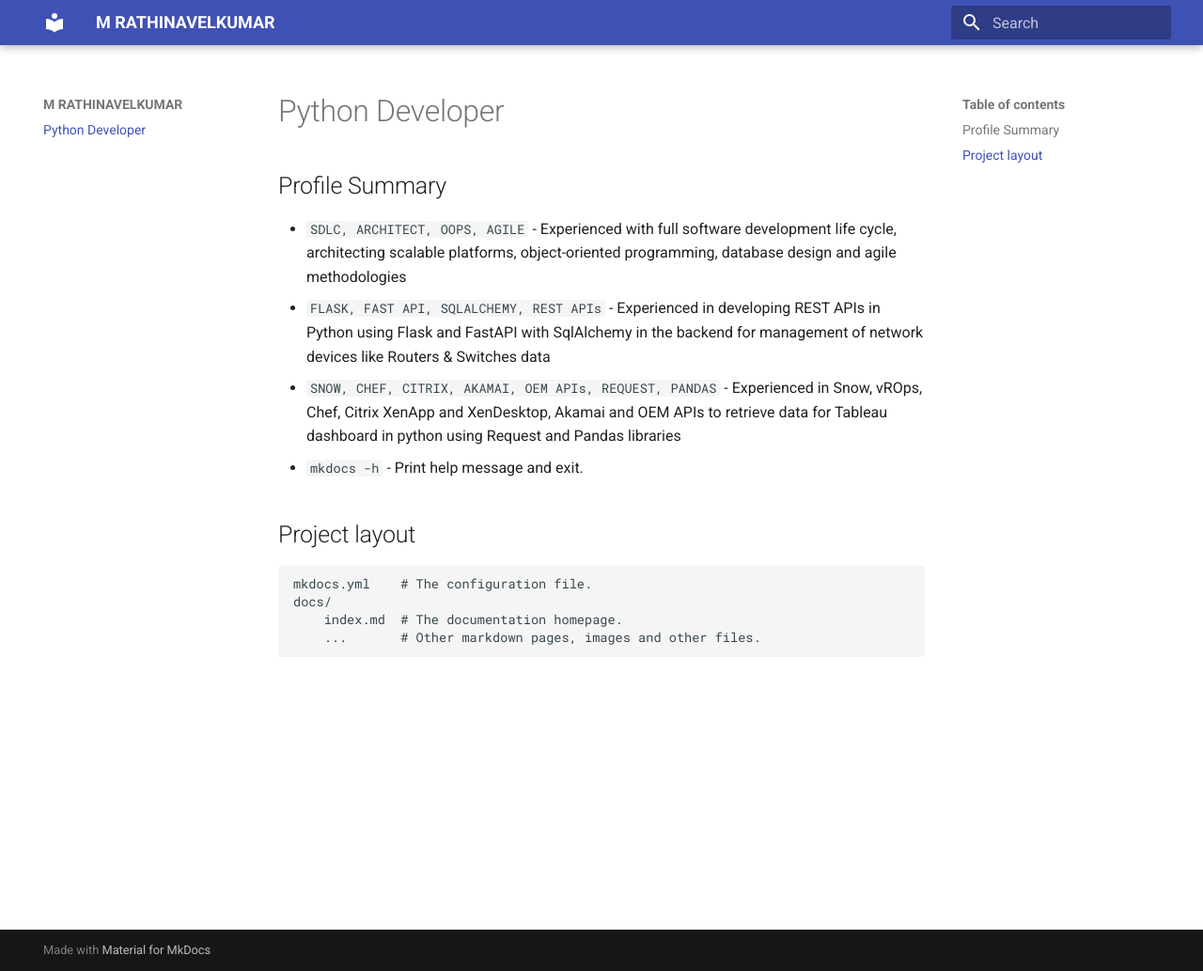
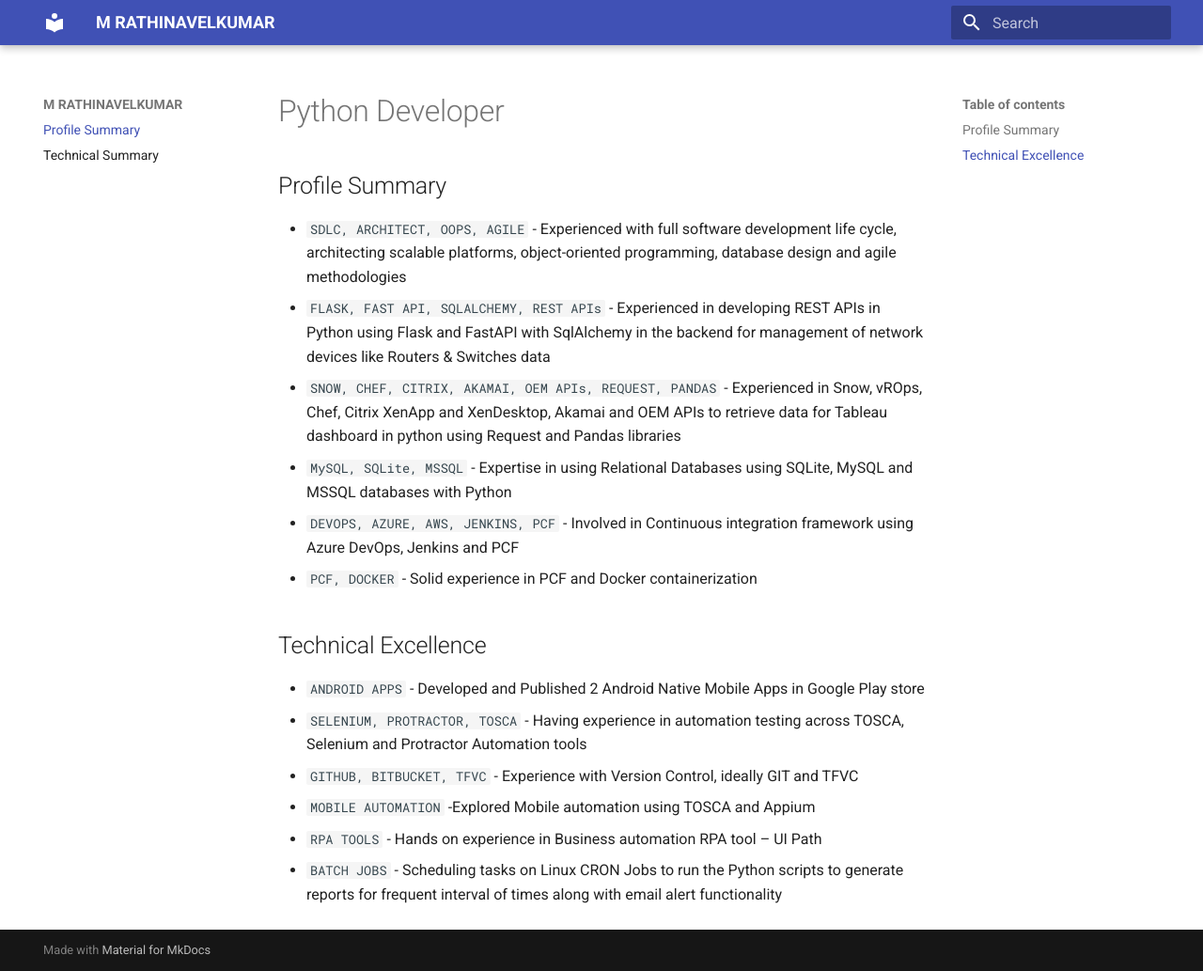
Before and after one commit to Rathinavelkumar/Resume, an MkDocs documentation site: the page built from docs/index.md, in a window 1280 px wide and 1033 px high. Shown: the whole window at 94% size. Built offline with MkDocs 1.6.1 and Material for MkDocs 9.7.7, drawn with Linux system fonts in a browser that asks for light colours.

Commit message:
technical excellence

```diff
--- a/docs/index.md
+++ b/docs/index.md
@@ -5,11 +5,15 @@
 * `SDLC, ARCHITECT, OOPS, AGILE` - Experienced with full software development life cycle, architecting scalable platforms, object-oriented programming, database design and agile methodologies
 * `FLASK, FAST API, SQLALCHEMY, REST APIs` - Experienced in developing REST APIs in Python using Flask and FastAPI with SqlAlchemy in the backend for management of network devices like Routers & Switches data
 * `SNOW, CHEF, CITRIX, AKAMAI, OEM APIs, REQUEST, PANDAS` - Experienced in Snow, vROps, Chef, Citrix XenApp and XenDesktop, Akamai and OEM APIs to retrieve data for Tableau dashboard in python using Request and Pandas libraries
-* `mkdocs -h` - Print help message and exit.
+* `MySQL, SQLite, MSSQL` - Expertise in using Relational Databases using SQLite, MySQL and MSSQL databases with Python
+* `DEVOPS, AZURE, AWS, JENKINS, PCF` - Involved in Continuous integration framework using Azure DevOps, Jenkins and PCF
+* `PCF, DOCKER` - Solid experience in PCF and Docker containerization
 
-## Project layout
+## Technical Excellence
 
-    mkdocs.yml    # The configuration file.
-    docs/
-        index.md  # The documentation homepage.
-        ...       # Other markdown pages, images and other files.
+* `ANDROID APPS` - Developed and Published 2 Android Native Mobile Apps in Google Play store
+* `SELENIUM, PROTRACTOR, TOSCA` - Having experience in automation testing across TOSCA, Selenium and Protractor Automation tools
+* `GITHUB, BITBUCKET, TFVC` - Experience with Version Control, ideally GIT and TFVC
+* `MOBILE AUTOMATION` -Explored Mobile automation using TOSCA and Appium
+* `RPA TOOLS` - Hands on experience in Business automation RPA tool – UI Path
+* `BATCH JOBS` - Scheduling tasks on Linux CRON Jobs to run the Python scripts to generate reports for frequent interval of times along with email alert functionality
--- a/mkdocs.yml
+++ b/mkdocs.yml
@@ -1,4 +1,8 @@
 site_name: M RATHINAVELKUMAR
+
+nav:
+    - Profile Summary: index.md
+    - Technical Summary: technical_excellence.md
 
 theme:
   name: material
```
Also changed, not shown: docs/about.md (added, +1 -0 lines), docs/technical_excellence.md (added, +19 -0 lines).
